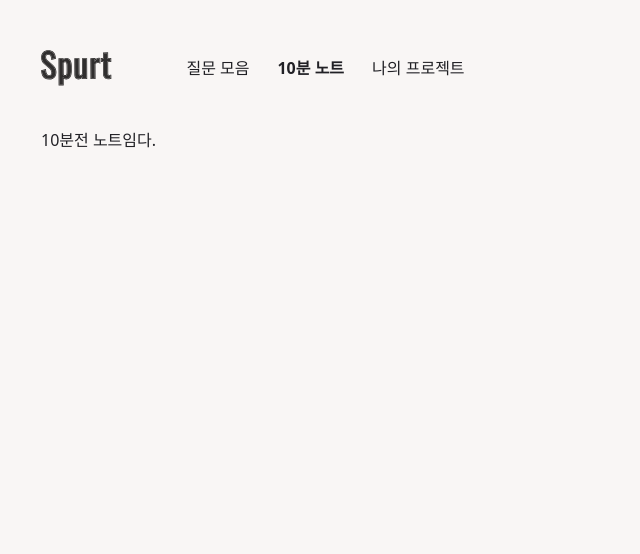
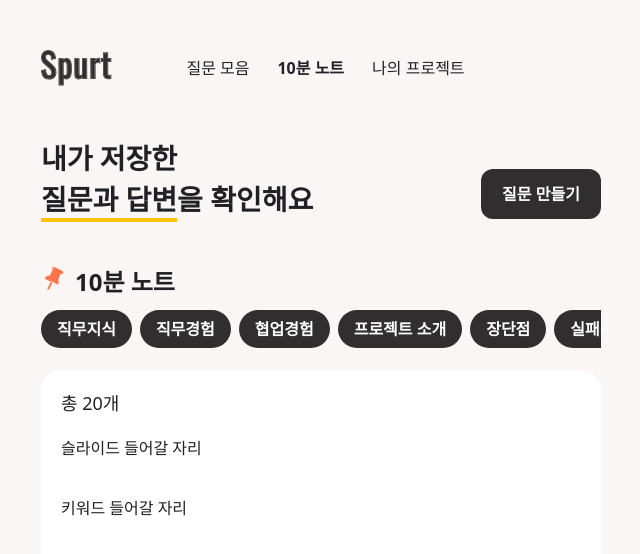
Before and after one commit to Nexters/Spurt, a Next.js app: page /note in a window 1280 px wide. Shown: the top 554 px of the page, without its empty margins (319-959 px from the left). Built offline with nearby package versions, Linux system fonts and the light colour scheme; no server answers.

Commit message:
10분노트 초안

```diff
--- a/pages/note.tsx
+++ b/pages/note.tsx
@@ -1,5 +1,36 @@
-import Header from "@/components/header";
+import ButtonS from '@/components/Buttons/button-s';
+import Pin from '../img/Group 2609558.svg';
+import Carousel from '@/components/Carousel/Carousel';
 
 export default function TenMinuteNote() {
-  return <div>10분전 노트임다.</div>;
+   return (
+      <>
+         <div className="text-title1 flex justify-between mt-[42px]">
+            <div>
+               <p>내가 저장한</p>
+
+               <span className="underline underline-offset-8 decoration-4 decoration-main-400">질문과 답변</span>
+               <span>을 확인해요</span>
+            </div>
+            <div className="flex items-end">
+               <ButtonS>질문 만들기</ButtonS>
+            </div>
+         </div>
+         <div className="mt-[46px]">
+            <div className="flex">
+               <Pin></Pin>
+               <span className="text-title3 ml-[10px]">10분 노트</span>
+            </div>
+            <Carousel></Carousel>
+         </div>
+         <div className="flex flex-col w-[560px] pt-[20px] pl-[20px] pb-[30px] rounded-[20px] bg-white">
+            <div className="flex">
+               <p className="text-body2">총 20개</p>
+            </div>
+            <div className="flex mt-[20px] h-[40px]">슬라이드 들어갈 자리</div>
+            <div className="flex mt-[20px] h-[100px]">키워드 들어갈 자리</div>
+         </div>
+         <div className="h-[100px]"></div>
+      </>
+   );
 }
```
Also changed, not shown: img/Group 2609558.svg (added).
